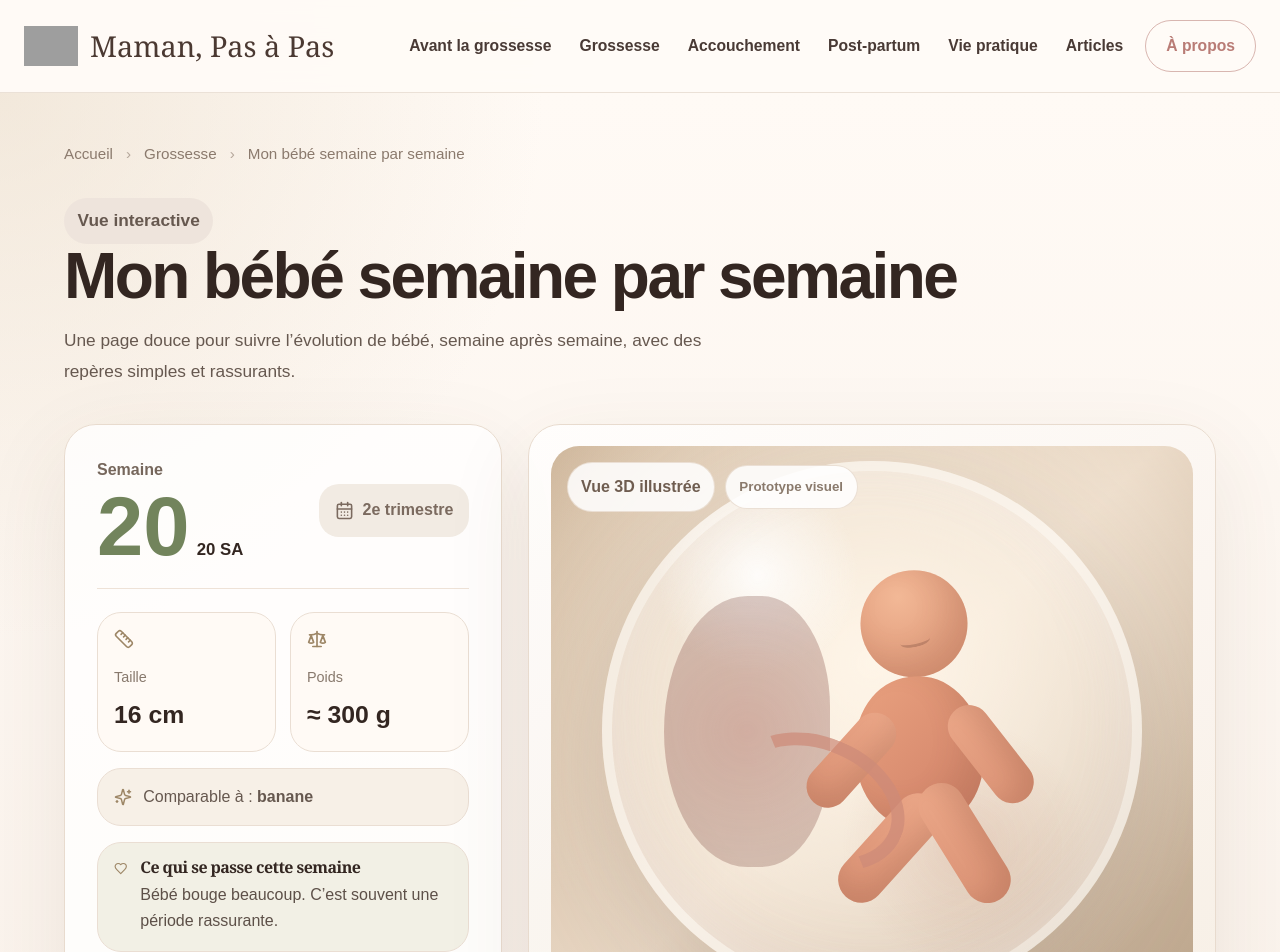
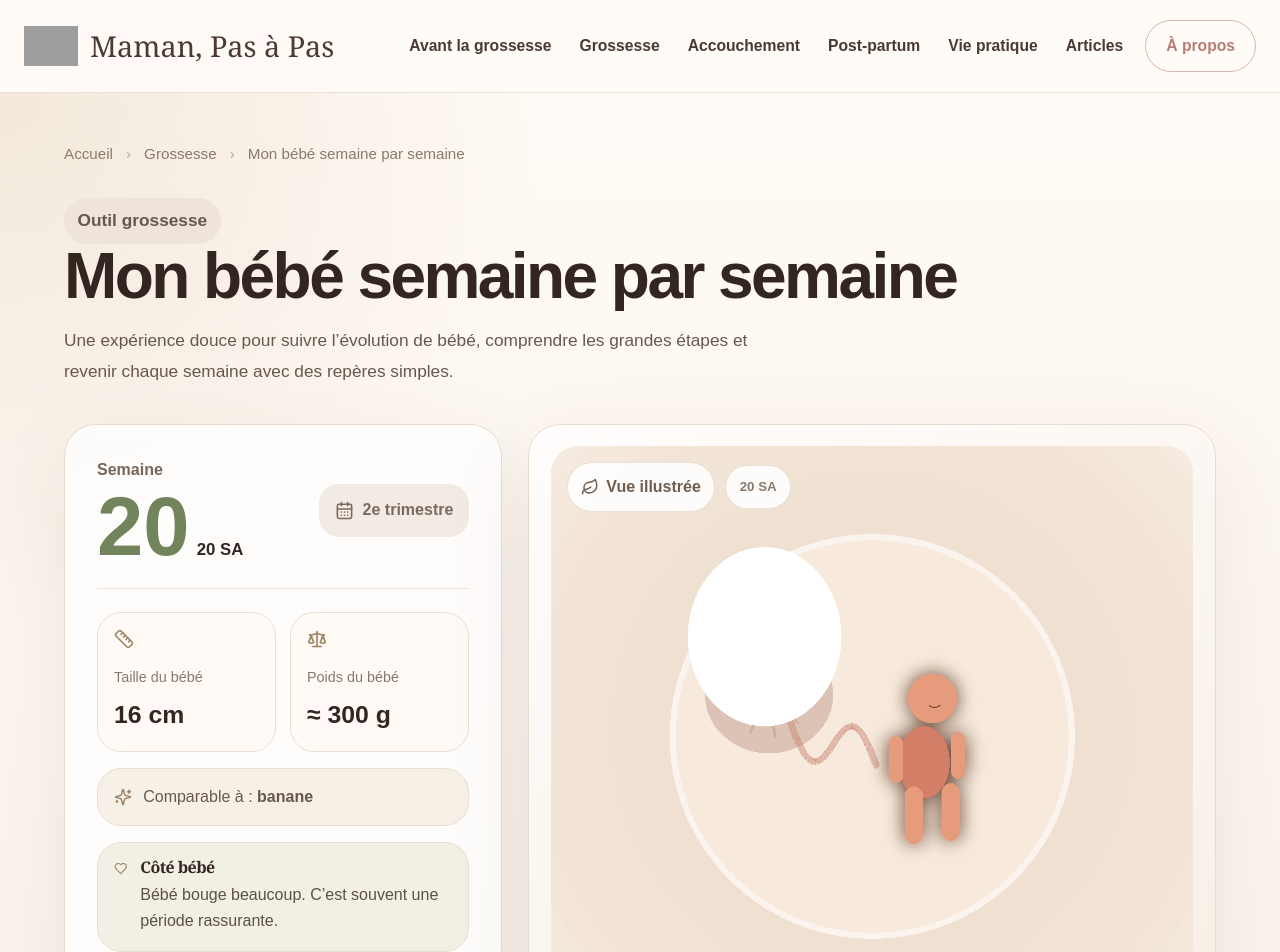
Before and after one commit to Yelenna04/maman-pas-a-pas, a Next.js app: page /pendant-grossesse in a window 1280 px wide. Shown: the top 952 px of the page. Built offline with nearby package versions, Linux system fonts and the light colour scheme; grey boxes are pictures that could not be loaded.

Commit message:
Add files via upload

```diff
--- a/components/BabyWeekViewer.module.css
+++ b/components/BabyWeekViewer.module.css
@@ -43,7 +43,7 @@
 }
 
 .hero p {
-  max-width: 680px;
+  max-width: 710px;
   margin: 0;
   color: #66584f;
   font-size: 1.08rem;
@@ -220,12 +220,15 @@
 
 .viewerHeader span,
 .viewerHeader small {
-  background: rgba(255,255,255,.86);
+  background: rgba(255,255,255,.88);
   border: 1px solid rgba(232,219,206,.85);
   border-radius: 999px;
   padding: 0.65rem 0.85rem;
   font-weight: 900;
   color: #6f5d50;
+  display: inline-flex;
+  align-items: center;
+  gap: 0.45rem;
 }
 
 .viewerHeader small {
@@ -237,140 +240,11 @@
   min-height: 570px;
   border-radius: 28px;
   overflow: hidden;
-  background:
-    radial-gradient(circle at 50% 38%, rgba(255, 245, 231, 0.98), transparent 24rem),
-    linear-gradient(135deg, #cfb79c 0%, #ead9c6 50%, #bba48a 100%);
+  background: #ead9c6;
 }
 
-.amnioticBubble {
-  position: absolute;
-  width: min(72vw, 540px);
-  aspect-ratio: 1;
-  border-radius: 50%;
-  left: 50%;
-  top: 50%;
-  transform: translate(-50%, -50%);
-  background:
-    radial-gradient(circle at 28% 20%, rgba(255,255,255,.85), transparent 18%),
-    radial-gradient(circle at 68% 72%, rgba(170, 97, 76, .17), transparent 24%),
-    rgba(255, 246, 235, .28);
-  border: 10px solid rgba(255,255,255,.42);
-  box-shadow:
-    inset 0 0 70px rgba(255,255,255,.42),
-    inset 0 -25px 65px rgba(148, 93, 70, .12),
-    0 35px 110px rgba(94, 65, 45, .2);
-}
-
-.placenta {
-  position: absolute;
-  left: 10%;
-  top: 24%;
-  width: 32%;
-  height: 52%;
-  border-radius: 55% 45% 45% 55%;
-  background:
-    radial-gradient(circle at 50% 50%, rgba(151, 79, 69, .55), rgba(111, 64, 57, .35));
-  filter: blur(0.5px);
-  opacity: 0.72;
-}
-
-.baby {
-  position: absolute;
-  left: 58%;
-  top: 52%;
-  width: 270px;
-  height: 340px;
-  transform-origin: center;
-  transition: transform 0.35s ease;
-}
-
-.head {
-  position: absolute;
-  width: 106px;
-  height: 106px;
-  border-radius: 50%;
-  left: 82px;
-  top: 0;
-  background: radial-gradient(circle at 35% 25%, #f2b896, #d98f70);
-  box-shadow: inset -18px -16px 32px rgba(107, 61, 45, .13);
-}
-
-.face {
-  position: absolute;
-  width: 30px;
-  height: 12px;
-  border-radius: 50%;
-  border-bottom: 3px solid rgba(88, 51, 41, .25);
-  left: 121px;
-  top: 64px;
-  transform: rotate(-12deg);
-}
-
-.body {
-  position: absolute;
-  width: 126px;
-  height: 150px;
-  border-radius: 48% 48% 46% 46%;
-  left: 77px;
-  top: 105px;
-  background: linear-gradient(145deg, #e9a17f, #cf8067);
-  box-shadow: inset -18px -18px 32px rgba(107, 61, 45, .14);
-  transform: rotate(-6deg);
-}
-
-.armLeft,
-.armRight,
-.legLeft,
-.legRight {
-  position: absolute;
-  border-radius: 999px;
-  background: linear-gradient(145deg, #eca889, #d68d70);
-  box-shadow: inset -12px -12px 22px rgba(107, 61, 45, .13);
-}
-
-.armLeft {
-  width: 42px;
-  height: 112px;
-  left: 52px;
-  top: 132px;
-  transform: rotate(42deg);
-}
-
-.armRight {
-  width: 42px;
-  height: 112px;
-  right: 38px;
-  top: 126px;
-  transform: rotate(-38deg);
-}
-
-.legLeft {
-  width: 46px;
-  height: 130px;
-  left: 88px;
-  bottom: 0;
-  transform: rotate(42deg);
-}
-
-.legRight {
-  width: 46px;
-  height: 132px;
-  right: 62px;
-  bottom: 4px;
-  transform: rotate(-32deg);
-}
-
-.cord {
-  position: absolute;
-  width: 35%;
-  height: 25%;
-  border: 13px solid rgba(205, 139, 121, .72);
-  border-left-color: transparent;
-  border-bottom-color: transparent;
-  border-radius: 50%;
-  left: 22%;
-  bottom: 24%;
-  transform: rotate(23deg);
+.babyImage {
+  object-fit: cover;
 }
 
 .viewerControls {
@@ -502,13 +376,4 @@
   .viewer {
     min-height: 430px;
   }
-
-  .amnioticBubble {
-    width: 82vw;
-  }
-
-  .baby {
-    width: 220px;
-    height: 285px;
-  }
 }
--- a/components/BabyWeekViewer.tsx
+++ b/components/BabyWeekViewer.tsx
@@ -1,5 +1,6 @@
 "use client";
 
+import Image from "next/image";
 import { useMemo, useState } from "react";
 import {
   Baby,
@@ -7,6 +8,7 @@ import {
   ChevronLeft,
   ChevronRight,
   Heart,
+  Leaf,
   Ruler,
   Scale,
   Sparkles,
@@ -14,47 +16,48 @@ import {
 import styles from "./BabyWeekViewer.module.css";
 
 const weeks = [
-  { week: 4, size: "1 mm", weight: "< 1 g", fruit: "graine de pavot", trimester: "1er trimestre", text: "Le tout début de l’aventure. Les premières structures se mettent progressivement en place.", mama: "Le corps commence déjà à produire les hormones de grossesse." },
-  { week: 5, size: "2 mm", weight: "< 1 g", fruit: "graine de sésame", trimester: "1er trimestre", text: "L’embryon grandit très vite. Chaque grossesse évolue à son rythme.", mama: "Fatigue, seins sensibles ou tiraillements peuvent apparaître." },
-  { week: 6, size: "4–6 mm", weight: "< 1 g", fruit: "lentille", trimester: "1er trimestre", text: "Les premiers grands repères du développement apparaissent.", mama: "Les nausées peuvent commencer ou s’intensifier." },
-  { week: 7, size: "1 cm", weight: "< 1 g", fruit: "myrtille", trimester: "1er trimestre", text: "Le corps de bébé continue de se former progressivement.", mama: "Le besoin de repos peut être plus important." },
-  { week: 8, size: "1,5 cm", weight: "≈ 1 g", fruit: "framboise", trimester: "1er trimestre", text: "Le développement avance rapidement, même si bébé reste encore minuscule.", mama: "Les symptômes peuvent varier beaucoup d’un jour à l’autre." },
-  { week: 9, size: "2–3 cm", weight: "≈ 2 g", fruit: "cerise", trimester: "1er trimestre", text: "Les bras et les jambes se dessinent davantage.", mama: "Le ventre peut rester inchangé, c’est normal." },
-  { week: 10, size: "3 cm", weight: "≈ 4 g", fruit: "fraise", trimester: "1er trimestre", text: "Bébé prend une forme de plus en plus reconnaissable.", mama: "L’utérus commence doucement à prendre plus de place." },
-  { week: 11, size: "4 cm", weight: "≈ 7 g", fruit: "figue", trimester: "1er trimestre", text: "Les mouvements existent déjà, même s’ils ne sont pas encore ressentis.", mama: "La fatigue peut encore être très présente." },
-  { week: 12, size: "5–6 cm", weight: "≈ 14 g", fruit: "prune", trimester: "1er trimestre", text: "C’est souvent la période de la première échographie.", mama: "Certaines personnes commencent à se sentir un peu mieux." },
-  { week: 13, size: "7 cm", weight: "≈ 20 g", fruit: "citron vert", trimester: "1er trimestre", text: "La fin du premier trimestre approche.", mama: "Le ventre peut commencer à s’arrondir très légèrement." },
-  { week: 14, size: "8–9 cm", weight: "≈ 40 g", fruit: "pêche", trimester: "2e trimestre", text: "Le deuxième trimestre commence. Bébé continue de grandir.", mama: "L’énergie peut revenir progressivement." },
-  { week: 15, size: "10 cm", weight: "≈ 70 g", fruit: "pomme", trimester: "2e trimestre", text: "Les traits se précisent et la croissance continue.", mama: "Les vêtements peuvent commencer à serrer." },
-  { week: 16, size: "11–12 cm", weight: "≈ 100 g", fruit: "avocat", trimester: "2e trimestre", text: "Bébé bouge de plus en plus, même si les mouvements ne sont pas toujours ressentis.", mama: "Certaines ressentent les premiers petits mouvements." },
-  { week: 17, size: "13 cm", weight: "≈ 140 g", fruit: "poire", trimester: "2e trimestre", text: "La croissance se poursuit doucement.", mama: "Des tiraillements ligamentaires peuvent apparaître." },
-  { week: 18, size: "14 cm", weight: "≈ 190 g", fruit: "poivron", trimester: "2e trimestre", text: "Les mouvements peuvent commencer à être perçus comme des bulles.", mama: "Le ventre devient souvent plus visible." },
-  { week: 19, size: "15 cm", weight: "≈ 240 g", fruit: "mangue", trimester: "2e trimestre", text: "Bébé devient plus actif.", mama: "Les sensations peuvent rester irrégulières au début." },
-  { week: 20, size: "16 cm", weight: "≈ 300 g", fruit: "banane", trimester: "2e trimestre", text: "Bébé bouge beaucoup. C’est souvent une période rassurante.", mama: "L’échographie morphologique approche ou a lieu autour de cette période." },
-  { week: 21, size: "26 cm", weight: "≈ 360 g", fruit: "carotte", trimester: "2e trimestre", text: "La taille est souvent mesurée de la tête aux pieds à partir de cette période.", mama: "Le ventre prend davantage de place." },
-  { week: 22, size: "27–28 cm", weight: "≈ 430 g", fruit: "papaye", trimester: "2e trimestre", text: "Les sens poursuivent leur développement.", mama: "Les mouvements peuvent devenir plus réguliers." },
-  { week: 23, size: "29 cm", weight: "≈ 500 g", fruit: "pamplemousse", trimester: "2e trimestre", text: "Le visage se dessine davantage.", mama: "Le dos ou le bassin peuvent être plus sensibles." },
-  { week: 24, size: "30 cm", weight: "≈ 600 g", fruit: "maïs", trimester: "2e trimestre", text: "Bébé grandit et prend des forces.", mama: "Le sommeil peut commencer à être moins confortable." },
-  { week: 25, size: "32 cm", weight: "≈ 700 g", fruit: "chou-fleur", trimester: "2e trimestre", text: "La peau reste fine, mais bébé continue à se développer.", mama: "Les besoins de repos peuvent augmenter." },
-  { week: 26, size: "33–34 cm", weight: "≈ 800 g", fruit: "courgette", trimester: "2e trimestre", text: "Le rythme veille-sommeil peut devenir plus perceptible.", mama: "Les mouvements sont souvent plus nets." },
-  { week: 27, size: "35 cm", weight: "≈ 900 g", fruit: "aubergine", trimester: "2e trimestre", text: "Le deuxième trimestre touche à sa fin.", mama: "Le ventre est maintenant bien présent." },
-  { week: 28, size: "36 cm", weight: "≈ 1 kg", fruit: "courge", trimester: "3e trimestre", text: "Le troisième trimestre commence. Bébé prend surtout du poids.", mama: "Le suivi devient progressivement plus rapproché." },
-  { week: 29, size: "37 cm", weight: "≈ 1,2 kg", fruit: "petit chou", trimester: "3e trimestre", text: "Les mouvements doivent rester présents.", mama: "En cas de doute sur les mouvements, il faut appeler la maternité." },
-  { week: 30, size: "38–39 cm", weight: "≈ 1,3 kg", fruit: "concombre", trimester: "3e trimestre", text: "Bébé prend progressivement de la place.", mama: "Le repos devient souvent plus nécessaire." },
-  { week: 31, size: "40 cm", weight: "≈ 1,5 kg", fruit: "noix de coco", trimester: "3e trimestre", text: "La croissance continue.", mama: "Le souffle peut être plus court." },
-  { week: 32, size: "41 cm", weight: "≈ 1,7 kg", fruit: "jicama", trimester: "3e trimestre", text: "La troisième échographie a souvent lieu autour de cette période.", mama: "On vérifie la croissance et la position de bébé." },
-  { week: 33, size: "42 cm", weight: "≈ 1,9 kg", fruit: "ananas", trimester: "3e trimestre", text: "Bébé continue de prendre du poids.", mama: "Les positions peuvent changer jusqu’à la fin." },
-  { week: 34, size: "43 cm", weight: "≈ 2,1 kg", fruit: "melon", trimester: "3e trimestre", text: "Bébé se prépare doucement à la naissance.", mama: "Reflux, sommeil et jambes lourdes peuvent être présents." },
-  { week: 35, size: "45 cm", weight: "≈ 2,4 kg", fruit: "melon miel", trimester: "3e trimestre", text: "La valise de maternité peut être finalisée.", mama: "Le corps commence à se préparer au jour J." },
-  { week: 36, size: "46 cm", weight: "≈ 2,6 kg", fruit: "laitue romaine", trimester: "3e trimestre", text: "La fin approche.", mama: "Les rendez-vous peuvent devenir plus rapprochés." },
-  { week: 37, size: "47 cm", weight: "≈ 2,9 kg", fruit: "bette", trimester: "3e trimestre", text: "Bébé continue de prendre du poids.", mama: "Les signes de début de travail sont à surveiller." },
-  { week: 38, size: "48–49 cm", weight: "≈ 3,1 kg", fruit: "pastèque", trimester: "3e trimestre", text: "La naissance peut arriver bientôt.", mama: "Le rythme de bébé doit rester surveillé." },
-  { week: 39, size: "49–50 cm", weight: "≈ 3,3 kg", fruit: "citrouille", trimester: "3e trimestre", text: "La date prévue approche.", mama: "En cas de perte des eaux ou contractions régulières, on appelle la maternité." },
-  { week: 40, size: "50 cm", weight: "≈ 3,5 kg", fruit: "nouveau-né", trimester: "3e trimestre", text: "Bébé est proche du terme.", mama: "Le suivi de fin de grossesse permet de vérifier que tout va bien." },
+  { week: 4, size: "1 mm", weight: "< 1 g", fruit: "graine de pavot", trimester: "1er trimestre", baby: "Les toutes premières structures se mettent en place.", mama: "Le corps commence déjà à produire les hormones de grossesse." },
+  { week: 5, size: "2 mm", weight: "< 1 g", fruit: "graine de sésame", trimester: "1er trimestre", baby: "L’embryon grandit très vite. Chaque grossesse évolue à son rythme.", mama: "Fatigue, seins sensibles ou tiraillements peuvent apparaître." },
+  { week: 6, size: "4–6 mm", weight: "< 1 g", fruit: "lentille", trimester: "1er trimestre", baby: "Les premiers grands repères du développement apparaissent.", mama: "Les nausées peuvent commencer ou s’intensifier." },
+  { week: 7, size: "1 cm", weight: "< 1 g", fruit: "myrtille", trimester: "1er trimestre", baby: "Le corps de bébé continue de se former progressivement.", mama: "Le besoin de repos peut être plus important." },
+  { week: 8, size: "1,5 cm", weight: "≈ 1 g", fruit: "framboise", trimester: "1er trimestre", baby: "Le développement avance rapidement, même si bébé reste encore minuscule.", mama: "Les symptômes peuvent varier beaucoup d’un jour à l’autre." },
+  { week: 9, size: "2–3 cm", weight: "≈ 2 g", fruit: "cerise", trimester: "1er trimestre", baby: "Les bras et les jambes se dessinent davantage.", mama: "Le ventre peut rester inchangé, c’est normal." },
+  { week: 10, size: "3 cm", weight: "≈ 4 g", fruit: "fraise", trimester: "1er trimestre", baby: "Bébé prend une forme de plus en plus reconnaissable.", mama: "L’utérus commence doucement à prendre plus de place." },
+  { week: 11, size: "4 cm", weight: "≈ 7 g", fruit: "figue", trimester: "1er trimestre", baby: "Les mouvements existent déjà, même s’ils ne sont pas encore ressentis.", mama: "La fatigue peut encore être très présente." },
+  { week: 12, size: "5–6 cm", weight: "≈ 14 g", fruit: "prune", trimester: "1er trimestre", baby: "C’est souvent la période de la première échographie.", mama: "Certaines personnes commencent à se sentir un peu mieux." },
+  { week: 13, size: "7 cm", weight: "≈ 20 g", fruit: "citron vert", trimester: "1er trimestre", baby: "La fin du premier trimestre approche.", mama: "Le ventre peut commencer à s’arrondir très légèrement." },
+  { week: 14, size: "8–9 cm", weight: "≈ 40 g", fruit: "pêche", trimester: "2e trimestre", baby: "Le deuxième trimestre commence. Bébé continue de grandir.", mama: "L’énergie peut revenir progressivement." },
+  { week: 15, size: "10 cm", weight: "≈ 70 g", fruit: "pomme", trimester: "2e trimestre", baby: "Les traits se précisent et la croissance continue.", mama: "Les vêtements peuvent commencer à serrer." },
+  { week: 16, size: "11–12 cm", weight: "≈ 100 g", fruit: "avocat", trimester: "2e trimestre", baby: "Bébé bouge de plus en plus, même si les mouvements ne sont pas toujours ressentis.", mama: "Certaines ressentent les premiers petits mouvements." },
+  { week: 17, size: "13 cm", weight: "≈ 140 g", fruit: "poire", trimester: "2e trimestre", baby: "La croissance se poursuit doucement.", mama: "Des tiraillements ligamentaires peuvent apparaître." },
+  { week: 18, size: "14 cm", weight: "≈ 190 g", fruit: "poivron", trimester: "2e trimestre", baby: "Les mouvements peuvent commencer à être perçus comme des bulles.", mama: "Le ventre devient souvent plus visible." },
+  { week: 19, size: "15 cm", weight: "≈ 240 g", fruit: "mangue", trimester: "2e trimestre", baby: "Bébé devient plus actif.", mama: "Les sensations peuvent rester irrégulières au début." },
+  { week: 20, size: "16 cm", weight: "≈ 300 g", fruit: "banane", trimester: "2e trimestre", baby: "Bébé bouge beaucoup. C’est souvent une période rassurante.", mama: "L’échographie morphologique approche ou a lieu autour de cette période." },
+  { week: 21, size: "26 cm", weight: "≈ 360 g", fruit: "carotte", trimester: "2e trimestre", baby: "La taille est souvent mesurée de la tête aux pieds à partir de cette période.", mama: "Le ventre prend davantage de place." },
+  { week: 22, size: "27–28 cm", weight: "≈ 430 g", fruit: "papaye", trimester: "2e trimestre", baby: "Les sens poursuivent leur développement.", mama: "Les mouvements peuvent devenir plus réguliers." },
+  { week: 23, size: "29 cm", weight: "≈ 500 g", fruit: "pamplemousse", trimester: "2e trimestre", baby: "Le visage se dessine davantage.", mama: "Le dos ou le bassin peuvent être plus sensibles." },
+  { week: 24, size: "30 cm", weight: "≈ 600 g", fruit: "maïs", trimester: "2e trimestre", baby: "Bébé grandit et prend des forces.", mama: "Le sommeil peut commencer à être moins confortable." },
+  { week: 25, size: "32 cm", weight: "≈ 700 g", fruit: "chou-fleur", trimester: "2e trimestre", baby: "La peau reste fine, mais bébé continue à se développer.", mama: "Les besoins de repos peuvent augmenter." },
+  { week: 26, size: "33–34 cm", weight: "≈ 800 g", fruit: "courgette", trimester: "2e trimestre", baby: "Le rythme veille-sommeil peut devenir plus perceptible.", mama: "Les mouvements sont souvent plus nets." },
+  { week: 27, size: "35 cm", weight: "≈ 900 g", fruit: "aubergine", trimester: "2e trimestre", baby: "Le deuxième trimestre touche à sa fin.", mama: "Le ventre est maintenant bien présent." },
+  { week: 28, size: "36 cm", weight: "≈ 1 kg", fruit: "courge", trimester: "3e trimestre", baby: "Le troisième trimestre commence. Bébé prend surtout du poids.", mama: "Le suivi devient progressivement plus rapproché." },
+  { week: 29, size: "37 cm", weight: "≈ 1,2 kg", fruit: "petit chou", trimester: "3e trimestre", baby: "Les mouvements doivent rester présents.", mama: "En cas de doute sur les mouvements, il faut appeler la maternité." },
+  { week: 30, size: "38–39 cm", weight: "≈ 1,3 kg", fruit: "concombre", trimester: "3e trimestre", baby: "Bébé prend progressivement de la place.", mama: "Le repos devient souvent plus nécessaire." },
+  { week: 31, size: "40 cm", weight: "≈ 1,5 kg", fruit: "noix de coco", trimester: "3e trimestre", baby: "La croissance continue.", mama: "Le souffle peut être plus court." },
+  { week: 32, size: "41 cm", weight: "≈ 1,7 kg", fruit: "jicama", trimester: "3e trimestre", baby: "La troisième échographie a souvent lieu autour de cette période.", mama: "On vérifie la croissance et la position de bébé." },
+  { week: 33, size: "42 cm", weight: "≈ 1,9 kg", fruit: "ananas", trimester: "3e trimestre", baby: "Bébé continue de prendre du poids.", mama: "Les positions peuvent changer jusqu’à la fin." },
+  { week: 34, size: "43 cm", weight: "≈ 2,1 kg", fruit: "melon", trimester: "3e trimestre", baby: "Bébé se prépare doucement à la naissance.", mama: "Reflux, sommeil et jambes lourdes peuvent être présents." },
+  { week: 35, size: "45 cm", weight: "≈ 2,4 kg", fruit: "melon miel", trimester: "3e trimestre", baby: "La valise de maternité peut être finalisée.", mama: "Le corps commence à se préparer au jour J." },
+  { week: 36, size: "46 cm", weight: "≈ 2,6 kg", fruit: "laitue romaine", trimester: "3e trimestre", baby: "La fin approche.", mama: "Les rendez-vous peuvent devenir plus rapprochés." },
+  { week: 37, size: "47 cm", weight: "≈ 2,9 kg", fruit: "bette", trimester: "3e trimestre", baby: "Bébé continue de prendre du poids.", mama: "Les signes de début de travail sont à surveiller." },
+  { week: 38, size: "48–49 cm", weight: "≈ 3,1 kg", fruit: "pastèque", trimester: "3e trimestre", baby: "La naissance peut arriver bientôt.", mama: "Le rythme de bébé doit rester surveillé." },
+  { week: 39, size: "49–50 cm", weight: "≈ 3,3 kg", fruit: "citrouille", trimester: "3e trimestre", baby: "La date prévue approche.", mama: "En cas de perte des eaux ou contractions régulières, on appelle la maternité." },
+  { week: 40, size: "50 cm", weight: "≈ 3,5 kg", fruit: "nouveau-né", trimester: "3e trimestre", baby: "Bébé est proche du terme.", mama: "Le suivi de fin de grossesse permet de vérifier que tout va bien." },
 ];
 
 export default function BabyWeekViewer() {
   const [selectedWeek, setSelectedWeek] = useState(20);
+
   const week = useMemo(
     () => weeks.find((item) => item.week === selectedWeek) ?? weeks[16],
     [selectedWeek]
@@ -64,8 +67,6 @@ export default function BabyWeekViewer() {
   const previous = () => setSelectedWeek(weeks[Math.max(index - 1, 0)].week);
   const next = () => setSelectedWeek(weeks[Math.min(index + 1, weeks.length - 1)].week);
 
-  const growth = Math.min(1, selectedWeek / 40);
-
   return (
     <main className={styles.page}>
       <section className={styles.breadcrumb}>
@@ -74,11 +75,11 @@ export default function BabyWeekViewer() {
 
       <section className={styles.hero}>
         <div>
-          <p className={styles.kicker}>Vue interactive</p>
+          <p className={styles.kicker}>Outil grossesse</p>
           <h1>Mon bébé semaine par semaine</h1>
           <p>
-            Une page douce pour suivre l’évolution de bébé, semaine après semaine,
-            avec des repères simples et rassurants.
+            Une expérience douce pour suivre l’évolution de bébé, comprendre les grandes étapes
+            et revenir chaque semaine avec des repères simples.
           </p>
         </div>
       </section>
@@ -100,12 +101,12 @@ export default function BabyWeekViewer() {
           <div className={styles.stats}>
             <div>
               <Ruler size={20} />
-              <span>Taille</span>
+              <span>Taille du bébé</span>
               <strong>{week.size}</strong>
             </div>
             <div>
               <Scale size={20} />
-              <span>Poids</span>
+              <span>Poids du bébé</span>
               <strong>{week.weight}</strong>
             </div>
           </div>
@@ -118,8 +119,8 @@ export default function BabyWeekViewer() {
           <div className={styles.textBlock}>
             <Heart size={19} />
             <div>
-              <h2>Ce qui se passe cette semaine</h2>
-              <p>{week.text}</p>
+              <h2>Côté bébé</h2>
+              <p>{week.baby}</p>
             </div>
           </div>
 
@@ -138,32 +139,28 @@ export default function BabyWeekViewer() {
 
         <section className={styles.viewerCard}>
           <div className={styles.viewerHeader}>
-            <span>Vue 3D illustrée</span>
-            <small>Prototype visuel</small>
+            <span><Leaf size={18} /> Vue illustrée</span>
+            <small>{week.week} SA</small>
           </div>
 
           <div className={styles.viewer}>
-            <div className={styles.amnioticBubble}>
-              <div className={styles.placenta} />
-              <div
-                className={styles.baby}
-                style={{ transform: `translate(-50%, -50%) scale(${0.72 + growth * 0.58})` }}
-              >
-                <span className={styles.head} />
-                <span className={styles.face} />
-                <span className={styles.body} />
-                <span className={styles.armLeft} />
-                <span className={styles.armRight} />
-                <span className={styles.legLeft} />
-                <span className={styles.legRight} />
-              </div>
-              <div className={styles.cord} />
-            </div>
+            <Image
+              src={`/images/babyWeeks/bebe-${String(week.week).padStart(2, "0")}-sa.png`}
+              alt={`Illustration douce du bébé à ${week.week} SA`}
+              fill
+              priority
+              sizes="(max-width: 900px) 100vw, 60vw"
+              className={styles.babyImage}
+            />
           </div>
 
           <div className={styles.viewerControls}>
-            <button onClick={previous}><ChevronLeft size={18} /> Semaine précédente</button>
-            <button onClick={next}>Semaine suivante <ChevronRight size={18} /></button>
+            <button onClick={previous} type="button">
+              <ChevronLeft size={18} /> Semaine précédente
+            </button>
+            <button onClick={next} type="button">
+              Semaine suivante <ChevronRight size={18} />
+            </button>
           </div>
         </section>
       </section>
```
